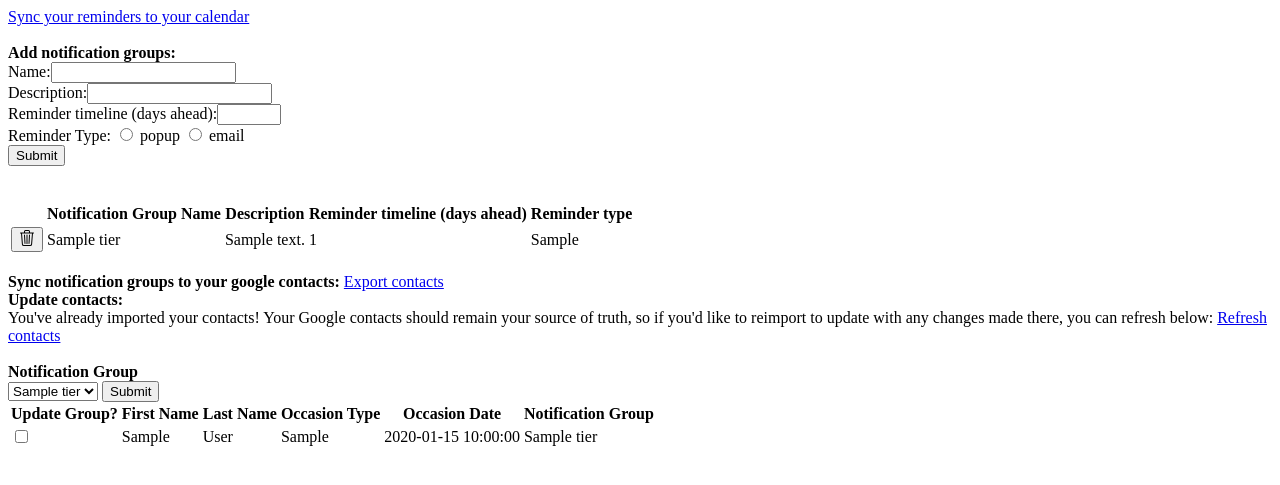
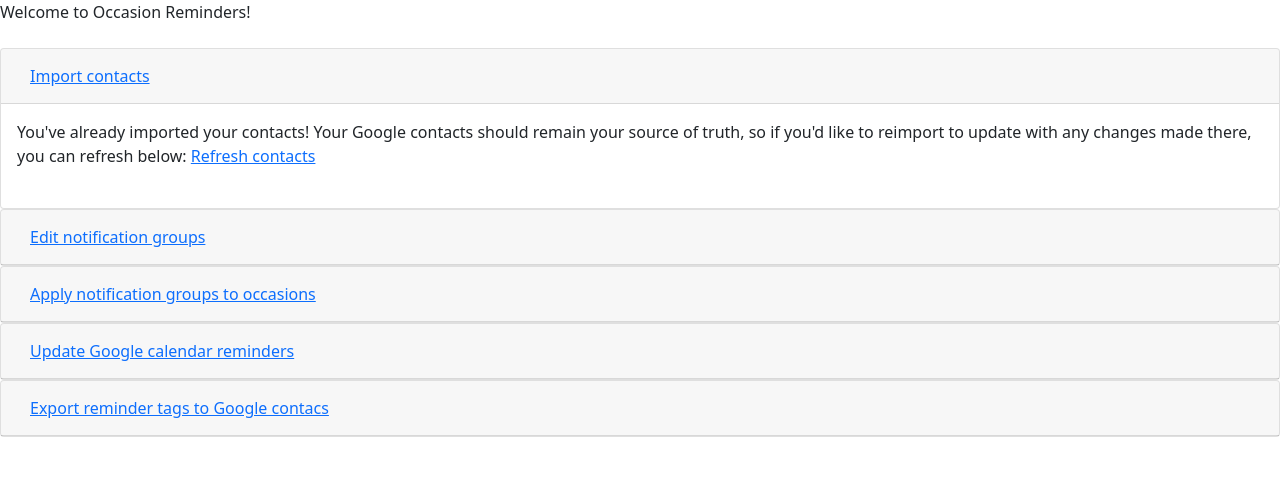
Before and after one commit to charlotte-bourg/occasion-reminders, a Flask app: page /homepage in a window 1280 px wide. Shown: the top 485 px of the page. Run offline with Flask 3, Linux system fonts and the light colour scheme; the visitor is signed in with stand-in values (Sample User, id 1); tables that the repository leaves empty hold one stand-in row (values such as "Sample post"); some libraries are stand-ins or nearby versions.

Commit message:
bootstrap collapsibles

```diff
--- a/crud.py
+++ b/crud.py
@@ -57,6 +57,9 @@ def get_occasions_by_tier(tier_id):
     #return db.session.query(Occasion).join(Contact).filter(Contact.user == user).all()
     return Occasion.query.filter(Occasion.tier_id == tier_id).all()
 
+def get_in_use_tiers_by_user(user):
+    return db.session.query(Tier).join(Occasion).filter(Tier.user == user).all()
+
 def get_tiered_occasions_by_user(user):
     """Return all of a user's occasions that have tiers."""
     return db.session.query(Occasion).join(Contact).filter(Contact.user == user, Occasion.tier != None).all()
--- a/model.py
+++ b/model.py
@@ -18,6 +18,7 @@ class User(db.Model):
     last_contact_import = db.Column(db.DateTime, nullable = True)
     last_contact_tier_export = db.Column(db.DateTime, nullable = True)
     contact_group_prefix = db.Column(db.String, nullable = True)
+    last_sync_token = db.Column(db.String, nullable = True)
     #selected_cal = db.Column(db.String, nullable=True) #by id # removing this feature for now - only using primary cal, may reintro
     contacts = db.relationship("Contact", back_populates = "user")
     tiers = db.relationship("Tier", back_populates = "user")
@@ -37,6 +38,7 @@ class Contact(db.Model):
     user_id = db.Column(db.Integer, db.ForeignKey("users.user_id"))
     fname = db.Column(db.String) #review which attributes should be nullable (default to false)
     lname = db.Column(db.String)
+    resource_name = db.Column(db.String)
 
     occasions = db.relationship("Occasion", back_populates = "contact")
     user = db.relationship("User", back_populates = "contacts")
--- a/server.py
+++ b/server.py
@@ -92,12 +92,10 @@ def update_tier():
         "success": True,
         "tier_name": name} #something weird hapening with sort order
 
-
 @app.route('/tier-in-use')
 def check_tier_usage():
     """Check if tier is in use anywhere to allow user to confirm deletion."""
     tier_id = int(flask.request.args.get("tier_id"))
-    print(f"YOUR TIER ID IS ***{tier_id}")
     if crud.occasions_with_tier(tier_id):
         return {"in_use": True}
     else:
@@ -152,6 +150,22 @@ def clear_occasions_and_contacts():
     db.session.commit()
     return flask.redirect('/import-contacts')
 
+
+@app.route('/update-contacts')
+def update_contacts():
+    """"WIP"""
+
+    user = crud.get_user_by_id(flask.session["user_id"])
+
+    # occasions = crud.get_occasions_by_user(user)
+    # contacts = crud.get_contacts_by_user(user)
+    # for occasion in occasions:
+    #     db.session.delete(occasion)
+    # for contact in contacts:
+    #     db.session.delete(contact)
+    # db.session.commit()
+    return flask.redirect('/import-contacts')
+
 @app.route('/import-contacts')
 def import_contacts():
     """Import contacts from user's Google contacts."""
@@ -164,12 +178,17 @@ def import_contacts():
         personFields='names,birthdays,events,memberships',
         requestSyncToken=True).execute()
     connections = results.get('connections', [])
+    sync_token = results.get('nextSyncToken', "")
+    user.last_sync_token = sync_token
+    print(f"YOUR SYNC TOKEN ISSS *** {sync_token}")
     for person in connections:
         fname = person["names"][0]["givenName"] #todo can there be multiple names?
-        lname = person["names"][0]["familyName"]
+        lname = person["names"][0]["familyName"] #handle null case
         birthday_json = person["birthdays"][0]["date"] #todo can there be multiple birthdays
         birthday = datetime(birthday_json["year"], birthday_json["month"], birthday_json["day"]) #todo account for missing data
         contact = crud.create_contact(user, fname, lname)
+        resource_name = person["resourceName"]
+        contact.resource_name = resource_name
         occasion = crud.create_occasion(contact, "birthday", True, birthday)
         db.session.add(contact)
         db.session.add(occasion)
@@ -225,28 +244,32 @@ def add_events():
     calendar_service.close()
     return flask.render_template('events.html', added_events=added_events)
 
-# @app.route('/export-contacts')
-# def export_preview():
-#     user = crud.get_user_by_id(flask.session["user_id"])
-#     credentials = Credentials(**flask.session['credentials'])
-#     contacts_service = build('people', 'v1', credentials = credentials)
-#     results = contacts_service.people().connections().list(
-#         resourceName='people/me',
-#         pageSize=1000,
-#         personFields='names,birthdays,events,memberships',
-#         requestSyncToken=True).execute()
-#     connections = results.get('connections', [])
-#     for person in connections:
-#         fname = person["names"][0]["givenName"] #todo can there be multiple names?
-#         lname = person["names"][0]["familyName"]
-#         birthday_json = person["birthdays"][0]["date"] #todo can there be multiple birthdays
-#         birthday = datetime(birthday_json["year"], birthday_json["month"], birthday_json["day"]) #todo account for missing data
-#         contact = crud.create_contact(user, fname, lname)
-#         occasion = crud.create_occasion(contact, "birthday", True, birthday)
-#         db.session.add(contact)
-#         db.session.add(occasion)
-#     nextSyncToken=results.get('nextSyncToken',"")
-#     print(nextSyncToken)
+@app.route('/export-contacts')
+def export_preview():
+    user = crud.get_user_by_id(flask.session["user_id"])
+    tiered_occasions = crud.get_tiered_occasions_by_user(user)
+    sync_token = user.last_sync_token
+    credentials = Credentials(**flask.session['credentials'])
+    contacts_service = build('people', 'v1', credentials = credentials)
+
+    results = contacts_service.people().connections().list(
+        syncToken=sync_token,
+        resourceName='people/me',
+        pageSize=1000,
+        personFields='names,birthdays,events,memberships',
+        requestSyncToken=True).execute()
+    connections = results.get('connections', [])
+    for person in connections:
+        fname = person["names"][0]["givenName"] #todo can there be multiple names?
+        lname = person["names"][0]["familyName"]
+        birthday_json = person["birthdays"][0]["date"] #todo can there be multiple birthdays
+        birthday = datetime(birthday_json["year"], birthday_json["month"], birthday_json["day"]) #todo account for missing data
+        contact = crud.create_contact(user, fname, lname)
+        occasion = crud.create_occasion(contact, "birthday", True, birthday)
+        db.session.add(contact)
+        db.session.add(occasion)
+    nextSyncToken=results.get('nextSyncToken',"")
+    print(nextSyncToken)
 
 def create_event(occasion):
     tier = occasion.tier
--- a/static/sort-and-filter.js
+++ b/static/sort-and-filter.js
@@ -1,4 +1,5 @@
 'use strict';
 
-const table = document.querySelector('#groups');
-//const sortInput = document.querySelector('#');
+let table = new DataTable('#tiers-table', {
+    // options
+});
--- a/static/tiers.js
+++ b/static/tiers.js
@@ -20,7 +20,9 @@ document.querySelector('#new-tier').addEventListener('submit', (evt) => {
         .then((responseData) => {
             if (responseData["success"]){
                 document.querySelector('#tiers-table').insertAdjacentHTML('beforeend',`<tr>
-                    <td>${responseData["tier-name"]}</td>
+                <td><button type="button" id="{{ tier.tier_id }}" class="del-tier"><svg xmlns="http://www.w3.org/2000/svg" width="16" height="16" fill="currentColor" class="bi bi-trash3" viewBox="0 0 16 16">
+                <path d="M6.5 1h3a.5.5 0 0 1 .5.5v1H6v-1a.5.5 0 0 1 .5-.5ZM11 2.5v-1A1.5 1.5 0 0 0 9.5 0h-3A1.5 1.5 0 0 0 5 1.5v1H2.506a.58.58 0 0 0-.01 0H1.5a.5.5 0 0 0 0 1h.538l.853 10.66A2 2 0 0 0 4.885 16h6.23a2 2 0 0 0 1.994-1.84l.853-10.66h.538a.5.5 0 0 0 0-1h-.995a.59.59 0 0 0-.01 0H11Zm1.958 1-.846 10.58a1 1 0 0 1-.997.92h-6.23a1 1 0 0 1-.997-.92L3.042 3.5h9.916Zm-7.487 1a.5.5 0 0 1 .528.47l.5 8.5a.5.5 0 0 1-.998.06L5 5.03a.5.5 0 0 1 .47-.53Zm5.058 0a.5.5 0 0 1 .47.53l-.5 8.5a.5.5 0 1 1-.998-.06l.5-8.5a.5.5 0 0 1 .528-.47ZM8 4.5a.5.5 0 0 1 .5.5v8.5a.5.5 0 0 1-1 0V5a.5.5 0 0 1 .5-.5Z"/>
+              </svg></i></button></td><td>${responseData["tier-name"]}</td>
                     <td>${responseData["tier-desc"]}</td>
                     <td>${responseData["tier-days-ahead"]}</td>
                     <td>${responseData["tier-reminder-type"]}</td>
--- a/templates/base.html
+++ b/templates/base.html
@@ -1,6 +1,7 @@
 <!doctype html>
 <html>
   <head>
+    <link href="https://cdn.jsdelivr.net/npm/bootstrap@5.0.1/dist/css/bootstrap.min.css" rel="stylesheet" integrity="sha384-+0n0xVW2eSR5OomGNYDnhzAbDsOXxcvSN1TPprVMTNDbiYZCxYbOOl7+AMvyTG2x" crossorigin="anonymous">
     <meta charset="utf-8">
     <meta name="viewport" content="width=device-width">
     <title>
@@ -19,5 +20,8 @@
     <script crossorigin src="https://unpkg.com/react@16/umd/react.development.js"></script>
     <script crossorigin src="https://unpkg.com/react-dom@16/umd/react-dom.development.js"></script>
     <script crossorigin src="https://cdnjs.cloudflare.com/ajax/libs/babel-standalone/6.26.0/babel.js"></script>
+    <script src="https://code.jquery.com/jquery-3.2.1.slim.min.js" integrity="sha384-KJ3o2DKtIkvYIK3UENzmM7KCkRr/rE9/Qpg6aAZGJwFDMVNA/GpGFF93hXpG5KkN" crossorigin="anonymous"></script>
+    <script src="https://cdn.jsdelivr.net/npm/popper.js@1.12.9/dist/umd/popper.min.js" integrity="sha384-ApNbgh9B+Y1QKtv3Rn7W3mgPxhU9K/ScQsAP7hUibX39j7fakFPskvXusvfa0b4Q" crossorigin="anonymous"></script>
+    <script src="https://cdn.jsdelivr.net/npm/bootstrap@4.0.0/dist/js/bootstrap.min.js" integrity="sha384-JZR6Spejh4U02d8jOt6vLEHfe/JQGiRRSQQxSfFWpi1MquVdAyjUar5+76PVCmYl" crossorigin="anonymous"></script>
   </body>
 </html>
--- a/templates/contacts.html
+++ b/templates/contacts.html
@@ -2,6 +2,7 @@
 {% block title %}Occasion Reminders{% endblock %}
 
 {% block body %}
+Successfully added the following contacts:
 
 <table>
     <tr>
@@ -21,5 +22,5 @@
     </tr>
     {% endfor %}
 </table>
-
+<a href="/homepage">Return to homepage</a><br>
 {% endblock %}
--- a/templates/homepage.html
+++ b/templates/homepage.html
@@ -1,13 +1,51 @@
 {% extends 'base.html' %}
 {% block title %}Occasion Reminders{% endblock %}
-{% block head %}<link red="stylesheet" href="tablesort.css">
-<link rel="stylesheet" href="https://cdn.jsdelivr.net/npm/bootstrap-icons@1.5.0/font/bootstrap-icons.css">{% endblock %}
+{% block head %}
+<link rel="stylesheet" href="https://cdn.jsdelivr.net/npm/bootstrap-icons@1.5.0/font/bootstrap-icons.css">
+<script src="https://ajax.googleapis.com/ajax/libs/jquery/3.6.4/jquery.min.js"></script>
+<link rel="stylesheet" href="https://cdn.datatables.net/1.13.4/css/jquery.dataTables.css" />
+<script src="https://cdn.datatables.net/1.13.4/js/jquery.dataTables.js"></script>{% endblock %}
 {% block body %}
 
-<a href="/sync-events">Sync your reminders to your calendar</a><br><br>
+Welcome to Occasion Reminders!
+<br><br>
+<div id="accordion">
+  <div class="card">
+    <div class="card-header" id="headingOne">
+      <h5 class="mb-0">
+        <button class="btn btn-link" data-toggle="collapse" data-target="#collapseOne" aria-expanded="false" aria-controls="collapseOne">
+          Import contacts
+        </button>
+      </h5>
+    </div>
 
+    <div id="collapseOne" class="collapse show" aria-labelledby="headingOne" data-parent="#accordion">
+      <div class="card-body">
+        {% if has_imported %}
+        <!--- room for improvement (incremental load?)-->
+        You've already imported your contacts! Your Google contacts should remain your
+        source of truth, so if you'd like to reimport to update with any changes made there,
+        you can refresh below:
+        <a href="/clear-contacts">Refresh contacts</a><br>
+        {% else %}
+        <a href="/import-contacts">Import contacts</a><br>
+        {% endif %}
+        <br>
+      </div>
+    </div>
+  </div>
+  <div class="card">
+    <div class="card-header" id="headingTwo">
+      <h5 class="mb-0">
+        <button class="btn btn-link collapsed" data-toggle="collapse" data-target="#collapseTwo" aria-expanded="false" aria-controls="collapseTwo">
+          Edit notification groups
+        </button>
+      </h5>
+    </div>
+    <div id="collapseTwo" class="collapse" aria-labelledby="headingTwo" data-parent="#accordion">
+      <div class="card-body">
         <b>Add notification groups:</b> <br>
-<form id="new-tier" method="post"> <!-- ajax...?-->
+        <form id="new-tier" method="post">
           Name:<input type="text" id="tier-name" name="tier-name"><br> <!-- help text, required fields, data validation / sanitizing -->
           Description:<input type="text" id="tier-desc" name="tier-desc"><br>
           Reminder timeline (days ahead):<input type="number" id="tier-days-ahead" name="tier-days-ahead" min="0" max="100" step="1"><br>
@@ -24,7 +62,8 @@
           You haven't added any notification groups yet!
         {% endif %}
         <table id="tiers-table">
-    {% if tiers %}
+        <!-- handle case with none -->
+            <thead>
               <tr>
                 <th></th>
                 <th>Notification Group Name</th>
@@ -32,34 +71,35 @@
                 <th>Reminder timeline (days ahead)</th>
                 <th>Reminder type</th>
               </tr>
-    {% endif %}
+            </thead>
             {% for tier in tiers %}
+            <tbody>
               <tr id=tier_row_{{ tier.tier_id }}>
                 <td><button type="button" id="{{ tier.tier_id }}" class="del-tier"><svg xmlns="http://www.w3.org/2000/svg" width="16" height="16" fill="currentColor" class="bi bi-trash3" viewBox="0 0 16 16">
                   <path d="M6.5 1h3a.5.5 0 0 1 .5.5v1H6v-1a.5.5 0 0 1 .5-.5ZM11 2.5v-1A1.5 1.5 0 0 0 9.5 0h-3A1.5 1.5 0 0 0 5 1.5v1H2.506a.58.58 0 0 0-.01 0H1.5a.5.5 0 0 0 0 1h.538l.853 10.66A2 2 0 0 0 4.885 16h6.23a2 2 0 0 0 1.994-1.84l.853-10.66h.538a.5.5 0 0 0 0-1h-.995a.59.59 0 0 0-.01 0H11Zm1.958 1-.846 10.58a1 1 0 0 1-.997.92h-6.23a1 1 0 0 1-.997-.92L3.042 3.5h9.916Zm-7.487 1a.5.5 0 0 1 .528.47l.5 8.5a.5.5 0 0 1-.998.06L5 5.03a.5.5 0 0 1 .47-.53Zm5.058 0a.5.5 0 0 1 .47.53l-.5 8.5a.5.5 0 1 1-.998-.06l.5-8.5a.5.5 0 0 1 .528-.47ZM8 4.5a.5.5 0 0 1 .5.5v8.5a.5.5 0 0 1-1 0V5a.5.5 0 0 1 .5-.5Z"/>
-      </svg></i></button></td><td>{{ tier.name }}</td>
+                </svg></i></button></td>
+                <td>{{ tier.name }}</td>
                 <td>{{ tier.description }}</td>
                 <td>{{ tier.reminder_days_ahead }}</td>
                 <td>{{ tier.reminder_type }}</td>
               </tr>
+            </tbody>
             {% endfor %}
         </table>
         <br>
-
-<b>Sync notification groups to your google contacts:</b>
-<a href="/export-contacts">Export contacts</a><br>
-<b>Update contacts:</b><br>
-{% if has_imported %}
-<!--- room for improvement (incremental load?)-->
-You've already imported your contacts! Your Google contacts should remain your
-source of truth, so if you'd like to reimport to update with any changes made there,
-you can refresh below:
-<a href="/clear-contacts">Refresh contacts</a><br>
-{% else %}
-<a href="/import-contacts">Import contacts</a><br>
-{% endif %}
-<br>
-
+      </div>
+    </div>
+  </div>
+  <div class="card">
+    <div class="card-header" id="headingThree">
+      <h5 class="mb-0">
+        <button class="btn btn-link collapsed" data-toggle="collapse" data-target="#collapseThree" aria-expanded="false" aria-controls="collapseThree">
+          Apply notification groups to occasions
+        </button>
+      </h5>
+    </div>
+    <div id="collapseThree" class="collapse" aria-labelledby="headingThree" data-parent="#accordion">
+      <div class="card-body">
         <b>Notification Group</b>
         <form class="upd-tier">
           <select name="tier-dropdown" id="tier-dropdown" method="POST">
@@ -69,7 +109,7 @@ you can refresh below:
           </select>
           <input type="submit" ><!--don't allow submitting if no boxes are checked?-->
         </form>
-<table>
+        <table id="occasions-and-tiers">
             <tr>
               <th>Update Group?</th>
               <th>First Name</th>
@@ -90,6 +130,39 @@ you can refresh below:
             </tr>
             {% endfor %}
         </table>
+      </div>
+    </div>
+  </div>
+  <div class="card">
+    <div class="card-header" id="headingFour">
+      <h5 class="mb-0">
+        <button class="btn btn-link collapsed" data-toggle="collapse" data-target="#collapseFour" aria-expanded="false" aria-controls="collapseFour">
+          Update Google calendar reminders
+        </button>
+      </h5>
+    </div>
+    <div id="collapseFour" class="collapse" aria-labelledby="headingFour" data-parent="#accordion">
+      <div class="card-body">
+        <a href="/sync-events">Sync your reminders to your calendar</a><br><br>
+      </div>
+    </div>
+  </div>
+  <div class="card">
+    <div class="card-header" id="headingFive">
+      <h5 class="mb-0">
+        <button class="btn btn-link collapsed" data-toggle="collapse" data-target="#collapseFive" aria-expanded="false" aria-controls="collapseFive">
+          Export reminder tags to Google contacs
+        </button>
+      </h5>
+    </div>
+    <div id="collapseFive" class="collapse" aria-labelledby="headingFive" data-parent="#accordion">
+      <div class="card-body">
+        <a href="/export-contacts">Export contacts</a><br>
+      </div>
+    </div>
+  </div>
+</div>
+
 <script src="/static/tiers.js"> </script>
 <script src="/static/sort-and-filter.js"> </script>
 {% endblock %}
```
Lines whose indentation alone changed are shown as unchanged.
